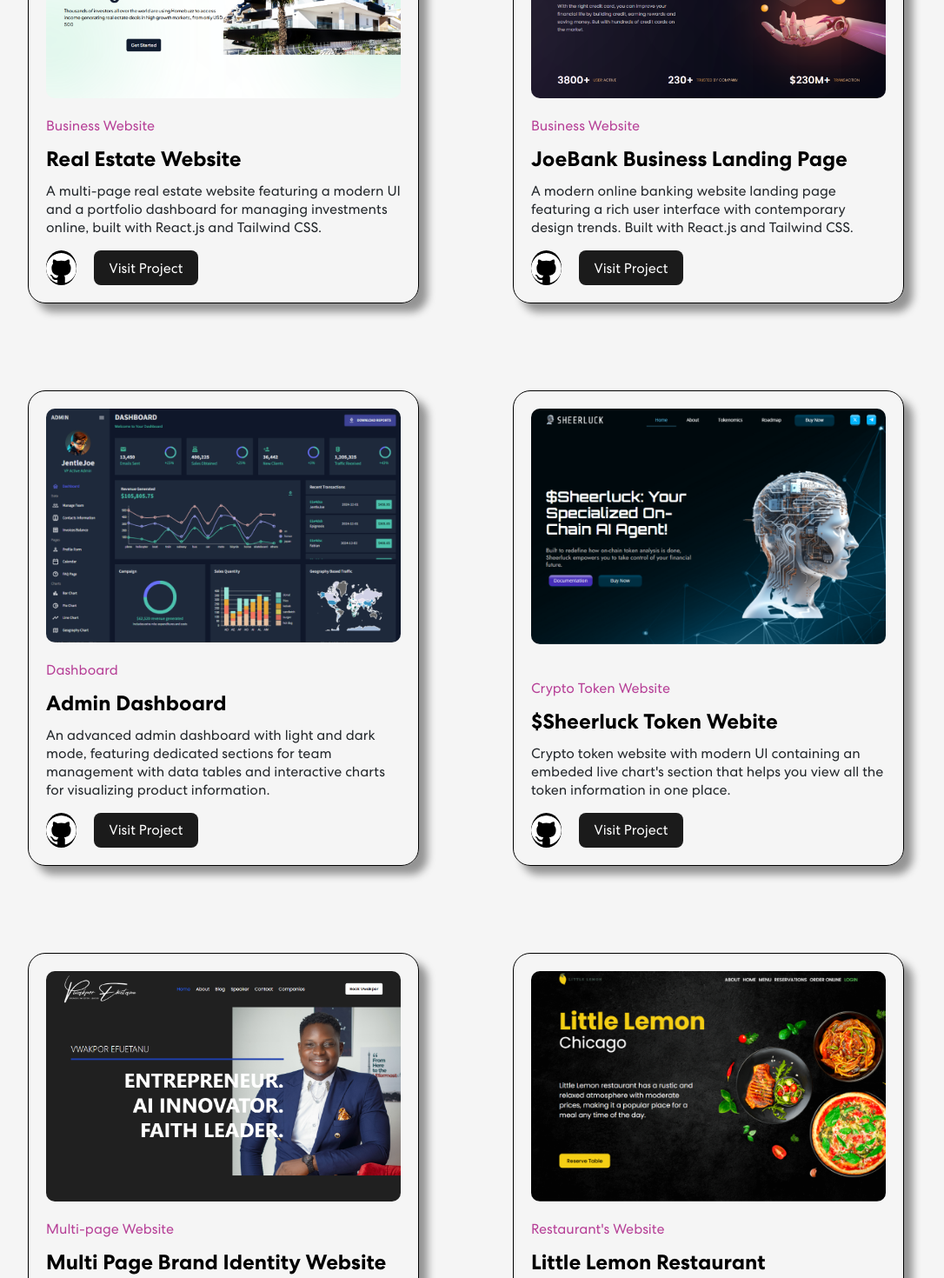
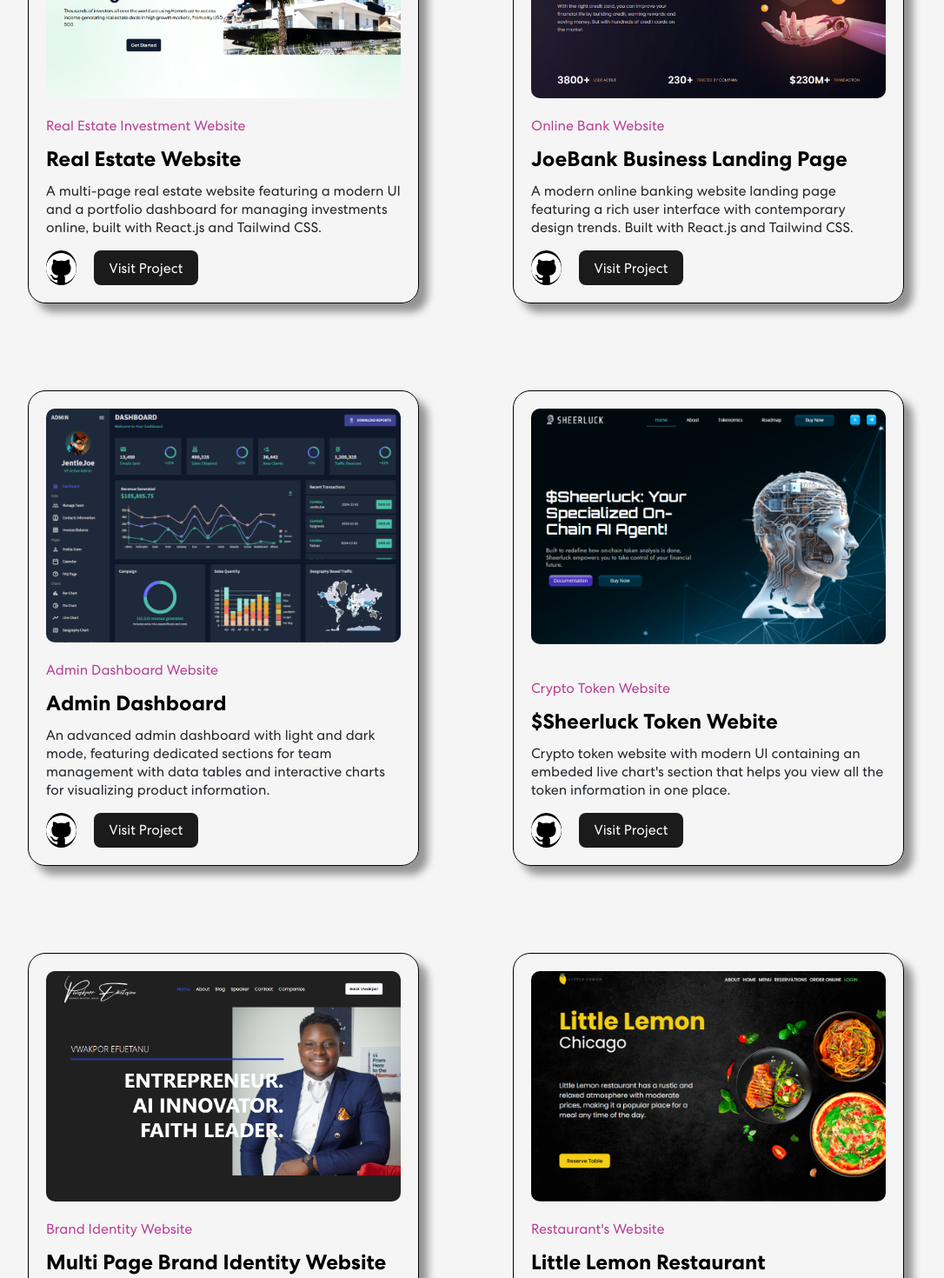
Before and after one commit to JentleJoe/my_portfolio, a React (Create React App) app: page / in a window 1280 px wide. Shown: the part 1840-3310 px from the top of the page at 87% size, without its empty margins (104-1190 px from the left). Built offline with nearby package versions, Linux system fonts and the light colour scheme.

Commit message:
updated projects title

```diff
--- a/src/components/Projects.js
+++ b/src/components/Projects.js
@@ -17,7 +17,7 @@
     const projectDetails = [
         {
             image: homebuzz,
-            type: "Business Website",
+            type: "Real Estate Investment Website",
             title: "Real Estate Website",
             url: 'https://buzzhomes.vercel.app',
             githubLink: 'https://github.com/JentleJoe/',
@@ -26,7 +26,7 @@
         },
         {
             image: joebank,
-            type: "Business Website",
+            type: "Online Bank Website",
             title: "JoeBank Business Landing Page",
             url: 'https://joebank.vercel.app',
             githubLink: 'https://github.com/JentleJoe/modern_landing_page',
@@ -36,7 +36,7 @@
         },
         {
             image: dashboard,
-            type: "Dashboard",
+            type: "Admin Dashboard Website",
             title: "Admin Dashboard",
             url: 'https://elite-admin-dashboard.vercel.app',
             githubLink: 'https://github.com/JentleJoe/react-admin',
@@ -56,7 +56,7 @@
         },
         {
             image: vwakpor_new,
-            type: "Multi-page Website",
+            type: "Brand Identity Website",
             title: "Multi Page Brand Identity Website",
             url: 'https://vwakpor.vercel.app',
             githubLink: 'https://github.com/jentlejoe',
```
